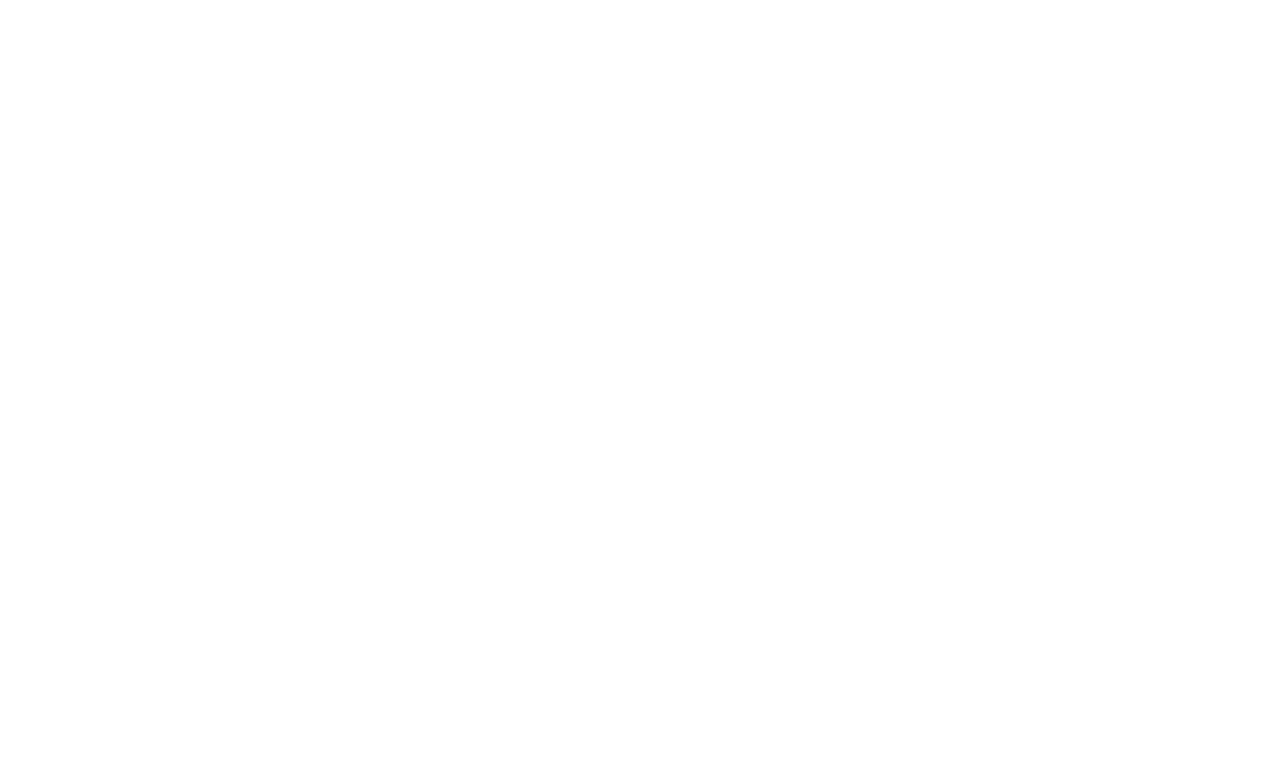
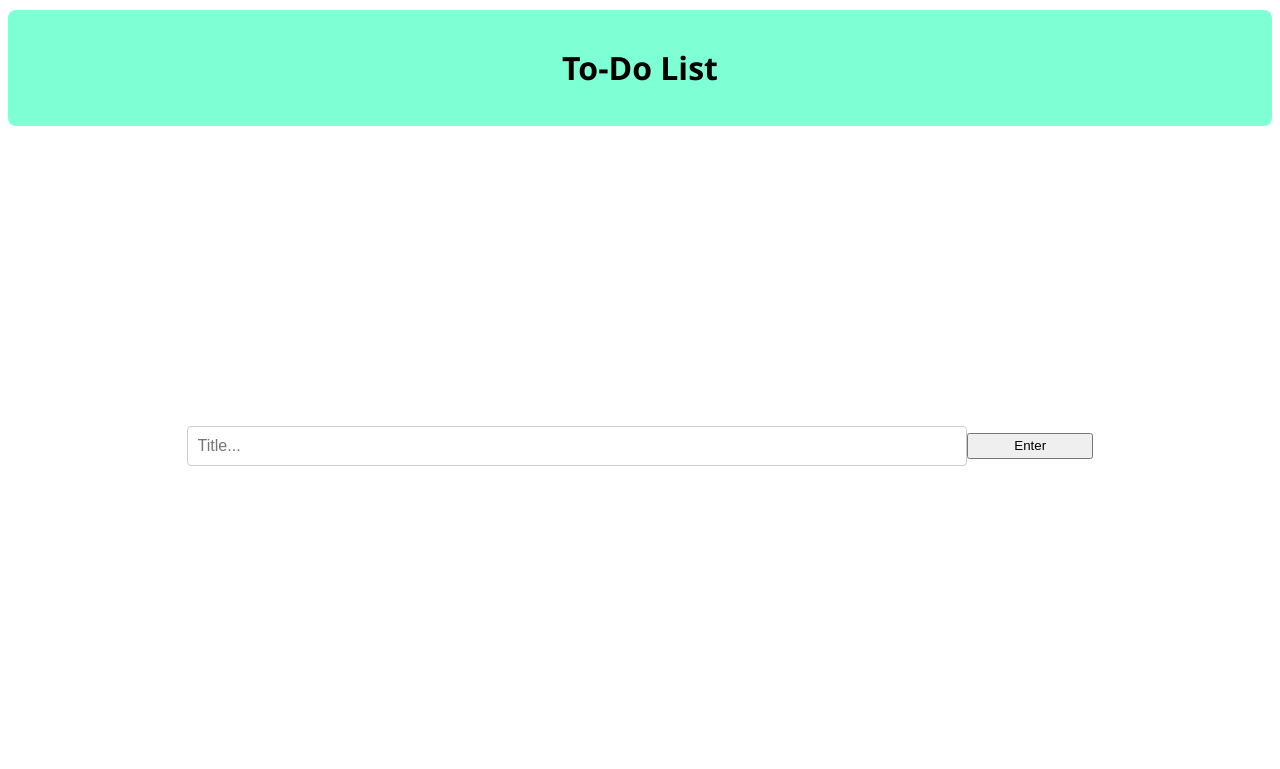
Before and after one commit to MrRokhan/ToDoList, a plain HTML site: page index.html in a window 1280 px wide. Drawn offline with Linux system fonts and the light colour scheme.

Commit message:
title, search and button

```diff
--- a/index.html
+++ b/index.html
@@ -4,8 +4,19 @@
     <meta charset="UTF-8">
     <meta name="viewport" content="width=device-width, initial-scale=1.0">
     <title>ToDoList</title>
+    <link rel="stylesheet" href="style.css">
 </head>
 <body>
 
+    <header>
+        <h1>To-Do List</h1>
+    </header>
+
+    <main>
+        <input type="text" id="myInput" placeholder="Title...">
+        <button id="enterbtn">Enter</button>
+    </main>
+
+    <script src="script.js"></script> <!-- Moved here for better performance -->
 </body>
 </html>
--- a/script.js
+++ b/script.js
@@ -0,0 +1,12 @@
+const enter = document.getElementById("enterbtn");
+const textInput = document.getElementById("myInput"); // Select the input field
+
+// code for when the text is empty "alert comes up"
+enter.addEventListener('click', () => {
+    if (textInput.value.trim() === "") {
+        alert('Please enter text!');
+    } else {
+        console.log("Task Added:", textInput.value);
+        textInput.value = "";
+    }
+});
--- /dev/null
+++ b/style.css
@@ -0,0 +1,29 @@
+header {
+    font-family: 'Segoe UI', Tahoma, Geneva, Verdana, sans-serif;
+    text-align: center;
+    background-color: aquamarine;
+    border: 2px;
+    padding: 15px;
+    border-radius: 8px;
+    margin-top: 10px;
+}
+
+main {
+    display: flex; /* Enables flexbox */
+    justify-content: center; /* Horizontally centers the input */
+    align-items: center; /* Vertically centers the input */
+    height: 80vh; /* Take up 80% of the viewport height */
+}
+
+#myInput {
+    padding: 10px;
+    width: 60%; /* Adjusts the width of the input */
+    font-size: 1rem;
+    border-radius: 4px;
+    border: 1px solid #ccc;
+}
+
+#enterbtn {
+    width: 10%;
+    height: 4%;
+}
```
Also changed, not shown: styles.css (deleted).
